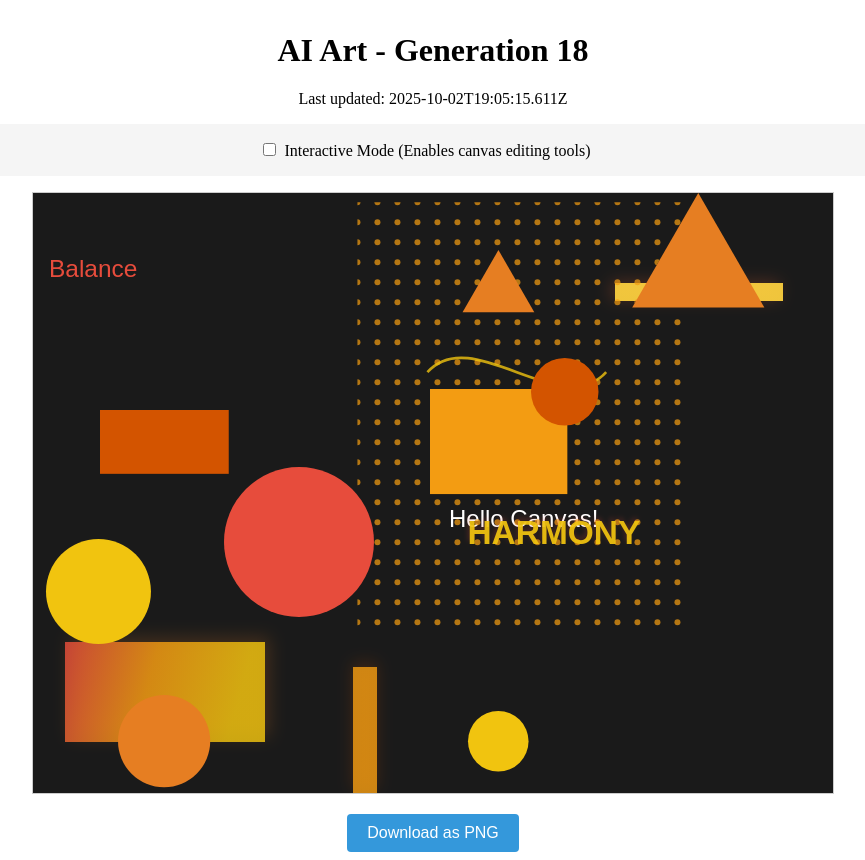
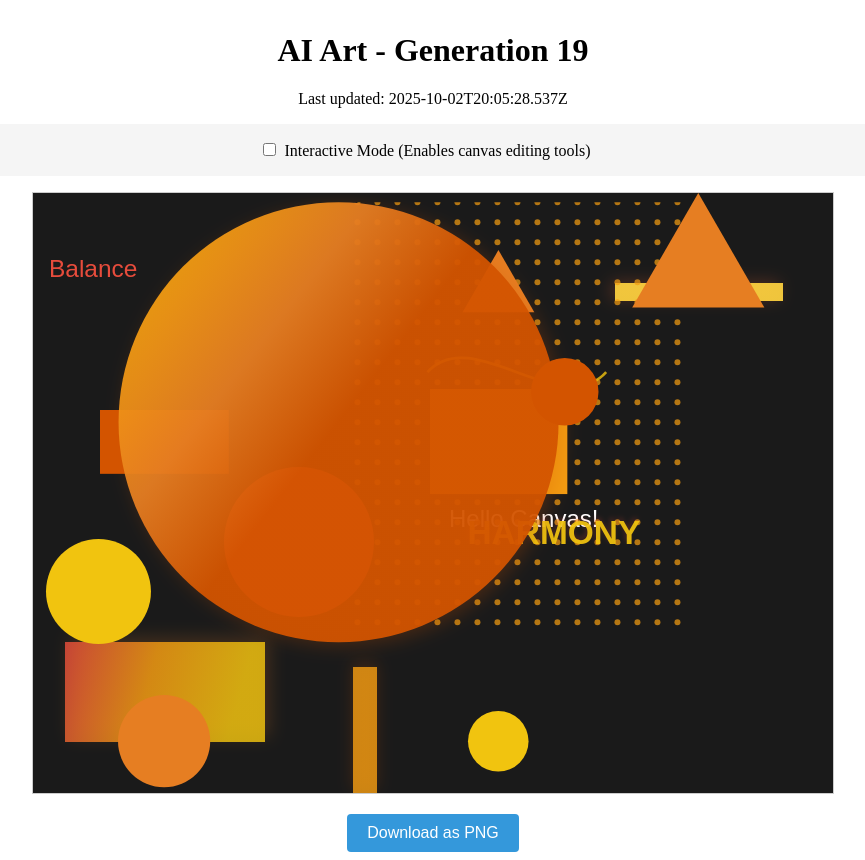
Before and after one commit to mcclowes/ai-art, a React (Vite) app: page / in a window 1280 px wide. Shown: the whole page, without its empty margins (207-1072 px from the left). Built offline with nearby package versions, Linux system fonts and the light colour scheme.

Commit message:
Improve artwork - Generation 19

```diff
--- a/src/artwork-state.ts
+++ b/src/artwork-state.ts
@@ -254,9 +254,35 @@ export const artworkState: ArtworkState = {
       "size": 76.28693701653737,
       "fillStyle": "#e67e22",
       "id": "triangle_1759431915611"
+    },
+    {
+      "type": "circle",
+      "x": 305.5624227441286,
+      "y": 229.17181705809645,
+      "radius": 220,
+      "fillStyle": "#d35400",
+      "gradient": {
+        "type": "linear",
+        "colors": [
+          "#d35400",
+          "#e67e22",
+          "#f39c12"
+        ],
+        "direction": 217.82854162202437,
+        "centerX": 0.5483330630054413,
+        "centerY": 0.44290315499372584
+      },
+      "shadow": {
+        "blur": 18.334178594218535,
+        "color": "#d3540040",
+        "offsetX": 4.847501837582527,
+        "offsetY": 3.8403928179666558
+      },
+      "opacity": 0.9383750332109283,
+      "id": "gradient_circle_1759435528537"
     }
   ],
-  "generation": 18,
-  "lastUpdated": "2025-10-02T19:05:15.611Z",
+  "generation": 19,
+  "lastUpdated": "2025-10-02T20:05:28.537Z",
   "cycleStarted": "2025-10-02T02:29:58.080Z"
 };
```
